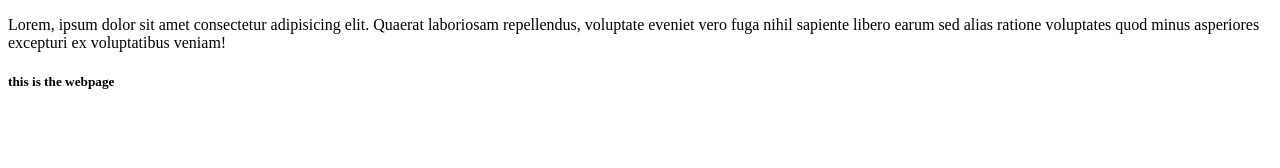
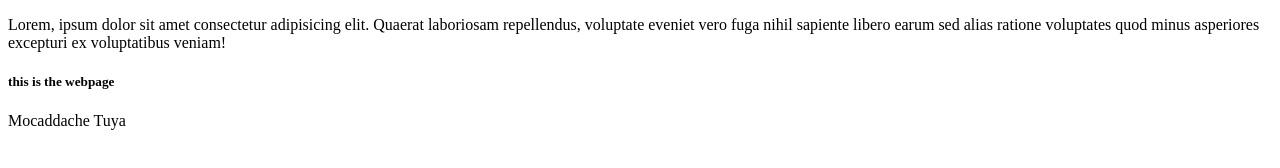
Before and after one commit to mocaddachetuya/html-basic, a plain HTML site: page index.html in a window 1280 px wide. Drawn offline with Linux system fonts and the light colour scheme.

Commit message:
change my name

```diff
--- a/index.html
+++ b/index.html
@@ -9,5 +9,7 @@
 <body>
     <p>Lorem, ipsum dolor sit amet consectetur adipisicing elit. Quaerat laboriosam repellendus, voluptate eveniet vero fuga nihil sapiente libero earum sed alias ratione voluptates quod minus asperiores excepturi ex voluptatibus veniam!</p>
     <h5>this is the webpage</h5>
+     Mocaddache Tuya
+
 </body>
 </html>
```
